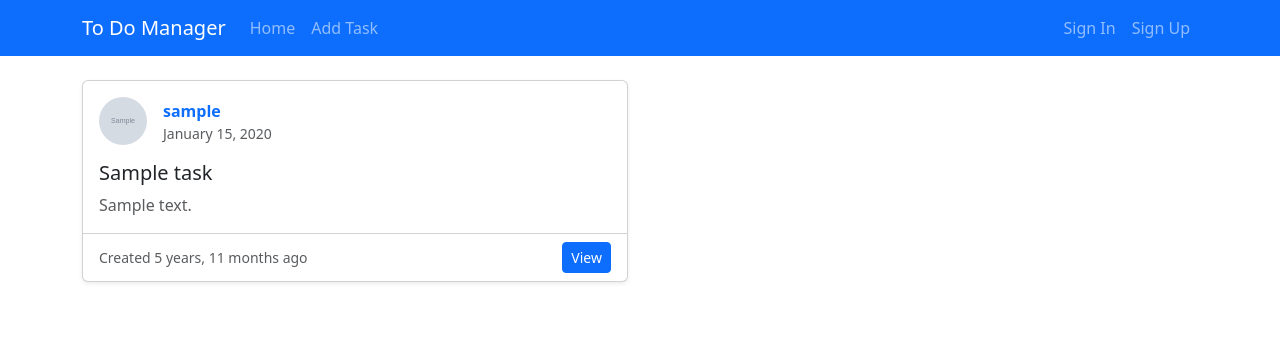
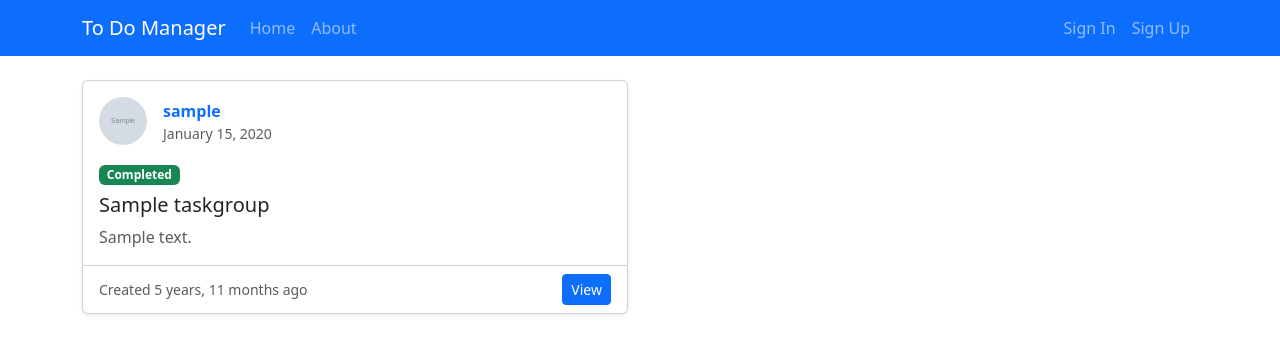
Before and after one commit to Muhi2007/Django_Todo, a Django app: a page that uses todo_list/todos/templates/todos/base.html in a window 1280 px wide. Shown: the top 354 px of the page. Run offline with Django 5.2, Linux system fonts and the light colour scheme; tables that the repository leaves empty hold one stand-in row (values such as "Sample post"); grey boxes marked "Sample" are stand-in pictures; some libraries are stand-ins or nearby versions.

Commit message:
Task group delete

```diff
--- a/todo_list/todos/admin.py
+++ b/todo_list/todos/admin.py
@@ -1,5 +1,5 @@
 from django.contrib import admin
-from .models import Task
+from .models import TaskGroup
 
 # Register your models here.
-admin.site.register(Task)
+admin.site.register(TaskGroup)
--- a/todo_list/todos/forms.py
+++ b/todo_list/todos/forms.py
@@ -1,12 +1,12 @@
 from django import forms
-from .models import Task
+from .models import TaskGroup
 
 class TaskCreationForm(forms.ModelForm):
     class Meta:
-        model = Task
+        model = TaskGroup
         fields = ['title', 'description']
 
 class TaskEditForm(forms.ModelForm):
     class Meta:
-        model  = Task
+        model  = TaskGroup
         fields = ['title', 'description', 'done']
--- a/todo_list/todos/models.py
+++ b/todo_list/todos/models.py
@@ -1,9 +1,9 @@
 from django.db import models
 from django.contrib.auth.models import User
 from django.utils import timezone
-from django.urls import reverse
 
-class Task(models.Model):
+
+class TaskGroup(models.Model):
     title = models.CharField(max_length=150)
     description = models.TextField()
     done = models.BooleanField(default=False)
--- a/todo_list/todos/templates/todos/base.html
+++ b/todo_list/todos/templates/todos/base.html
@@ -26,7 +26,7 @@
             <a class="nav-link" href="{% url 'todo-home' %}">Home</a>
         </li>
         <li class="nav-item">
-            <a class="nav-link" href="{% url 'todo-about' %}">Add Task</a>
+            <a class="nav-link" href="{% url 'todo-about' %}">About</a>
         </li>
       </ul>
 
--- a/todo_list/todos/templates/todos/home.html
+++ b/todo_list/todos/templates/todos/home.html
@@ -1,29 +1,35 @@
 {% extends 'todos/base.html' %}
 
 {% block content %}
-  {% if tasks %}
+  {% if task_group %}
     <div class="row gy-4">
-      {% for task in tasks %}
+      {% for tasks in task_group %}
         <div class="col-12 col-md-6">
           <div class="card h-100 shadow-sm">
             <div class="card-body">
               <div class="d-flex align-items-center mb-3">
-                <img src="{{ task.author.profile.image.url }}" alt="{{ task.author.username }}'s profile picture" class="rounded-circle me-3" style="width:48px;height:48px;object-fit:cover;">
+                <img src="{{ tasks.author.profile.image.url }}" alt="{{ tasks.author.username }}'s profile picture" class="rounded-circle me-3" style="width:48px;height:48px;object-fit:cover;">
                 <div>
-                  <a href="{% url 'user-task' task.author %}" class="fw-bold text-decoration-none">{{ task.author }}</a>
-                  <div class="text-muted small">{{ task.time_create|date:"F d, Y" }}</div>
+                  <a href="{% url 'user-task' tasks.author %}" class="fw-bold text-decoration-none">{{ tasks.author }}</a>
+                  <div class="text-muted small">{{ tasks.time_create|date:"F d, Y" }}</div>
                 </div>
               </div>
 
-              <h5 class="card-title"><a href="#" class="text-decoration-none text-dark">{{ task.title }}</a></h5>
-              <p class="card-text text-muted">{{ task.description }}</p>
+              {% if tasks.done %}
+                <span class="badge bg-success mb-2">Completed</span>
+              {% else %}
+                <span class="badge bg-warning text-dark mb-2">Pending</span>
+              {% endif %}
+
+              <h5 class="card-title"><a href="#" class="text-decoration-none text-dark">{{ tasks.title }}</a></h5>
+              <p class="card-text text-muted">{{ tasks.description }}</p>
             </div>
             <div class="card-footer bg-transparent d-flex justify-content-between align-items-center">
-                <small class="text-muted">Created {{ task.time_create|timesince }} ago</small>
+                <small class="text-muted">Created {{ tasks.time_create|timesince }} ago</small>
                 <div class="content">
-                    {% if task.author == user %}
-                        <a href="{% url 'task-edit' task.id %}" class="btn btn-sm btn-secondary">Edit</a>
-                        <a href="#" class="btn-danger btn btn-sm btn-danger">Delete</a>
+                    {% if tasks.author == user %}
+                        <a href="{% url 'task-edit' tasks.id %}" class="btn btn-sm btn-secondary">Edit</a>
+                        <a href="{% url 'task-delete' tasks.id %}" class="btn-danger btn btn-sm btn-danger">Delete</a>
                     {% endif %}
                     <a href="#" class="btn btn-sm btn-primary">View</a>
                 </div>
--- a/todo_list/todos/urls.py
+++ b/todo_list/todos/urls.py
@@ -1,12 +1,12 @@
-from django.contrib import admin
 from django.urls import path
 from . import views
-from .views import TaskListView, TaskCreateView, TaskEditView, UserTaskView
+from .views import TaskListView, TaskCreateView, TaskEditView, TaskDeleteView, UserTaskView
 
 urlpatterns = [
     path('', TaskListView.as_view(), name='todo-home'),
     path('about/', views.about, name='todo-about'),
     path('task/new/', TaskCreateView.as_view(), name='task-create'),
     path('task/<int:pk>/edit/', TaskEditView.as_view(), name='task-edit'),
+    path('task/<int:pk>/delete/', TaskDeleteView.as_view(), name='task-delete'),
     path('task/<str:username>/', UserTaskView.as_view(), name='user-task'),
 ]
--- a/todo_list/todos/views.py
+++ b/todo_list/todos/views.py
@@ -1,31 +1,31 @@
 from django.shortcuts import render
-from django.views.generic import CreateView, UpdateView, ListView
+from django.views.generic import CreateView, UpdateView, ListView, DeleteView
 from django.contrib.auth.mixins import LoginRequiredMixin, UserPassesTestMixin
 from django.urls import reverse_lazy
-from .models import Task
+from .models import TaskGroup
 from .forms import TaskCreationForm, TaskEditForm
 
 def about(request):
     return render(request, template_name='todos/about.html')
 
 class TaskListView(ListView):
-    model = Task
+    model = TaskGroup
     template_name = 'todos/home.html'
-    context_object_name = 'tasks'
-    paginate_by = 5
+    context_object_name = 'task_group'
+    paginate_by = 6
 
 class UserTaskView(ListView):
-    model = Task
+    model = TaskGroup
     template_name = 'todos/home.html'
-    context_object_name = 'tasks'
-    paginate_by = 5
+    context_object_name = 'task_group'
+    paginate_by = 6
 
     def get_queryset(self):
         username = self.kwargs.get('username')
-        return Task.objects.filter(author__username=username)
+        return TaskGroup.objects.filter(author__username=username)
 
 class TaskCreateView(LoginRequiredMixin ,CreateView):
-    model = Task
+    model = TaskGroup
     template_name = 'todos/task_create.html'
     form_class = TaskCreationForm
     success_url = reverse_lazy('todo-home')
@@ -35,7 +35,7 @@ class TaskCreateView(LoginRequiredMixin ,CreateView):
         return super().form_valid(form)
 
 class TaskEditView(LoginRequiredMixin, UserPassesTestMixin, UpdateView):
-    model = Task
+    model = TaskGroup
     template_name = 'todos/task_create.html'
     form_class = TaskEditForm
     success_url = reverse_lazy('todo-home')
@@ -43,3 +43,12 @@ class TaskEditView(LoginRequiredMixin, UserPassesTestMixin, UpdateView):
     def test_func(self):
         task = self.get_object()
         return task.author == self.request.user
+
+class TaskDeleteView(LoginRequiredMixin, UserPassesTestMixin, DeleteView):
+    model = TaskGroup
+    template_name = 'todos/task_confirm_delete.html'
+    success_url = reverse_lazy('todo-home')
+
+    def test_func(self):
+        task = self.get_object()
+        return task.author == self.request.user
```
Also changed, not shown: todo_list/todos/templates/todos/task_confirm_delete.html (added, +23 -0 lines), README.md (added), todo_list/todos/migrations/0003_rename_task_taskgroup.py (added).
